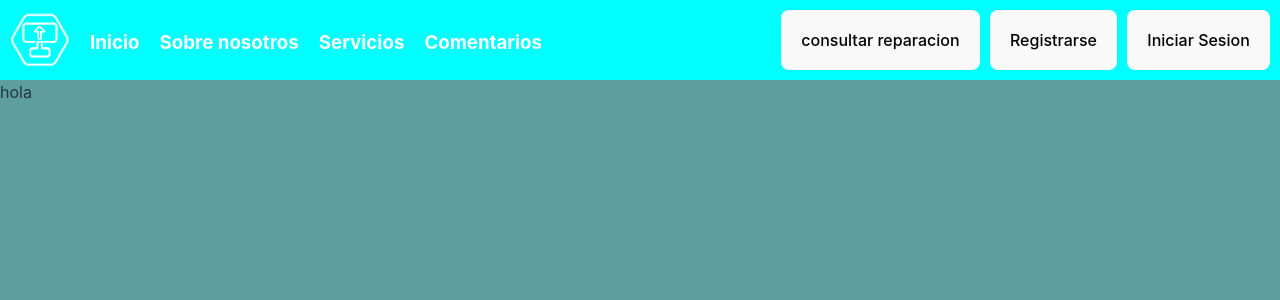
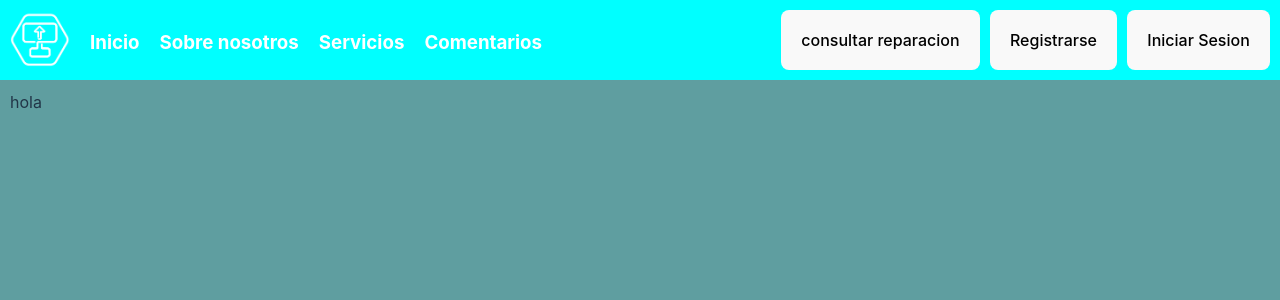
Before and after one commit to jesusdavidlm3/LozanoTechWeb, a React (Vite) app: page / in a window 1280 px wide. Shown: the top 300 px of the page. Built offline with nearby package versions, Linux system fonts and the light colour scheme; the HTML template or start-up script is replaced by a standard one.

Commit message:
cambios pequeños
mejorados estilos en el componente de vizualización del contenido y agregada la biblioteca de comonentes material design 3 de google

```diff
--- a/package.json
+++ b/package.json
@@ -10,6 +10,7 @@
     "preview": "vite preview"
   },
   "dependencies": {
+    "@material/web": "^1.0.1",
     "react": "^18.2.0",
     "react-dom": "^18.2.0",
     "sass": "^1.69.5"
--- a/src/style.scss
+++ b/src/style.scss
@@ -45,8 +45,9 @@ body{
     }
 
     .Page{
-        width: 100vw;
-        height: calc(100vh - 80px);
+        width: calc(100vw - 20px);
+        height: calc(100vh - 100px);
+        padding: 10px;
         background-color: cadetblue;
     }
 }
```
Also changed, not shown: 1 other file (tests, documents, lock files or other folders).
